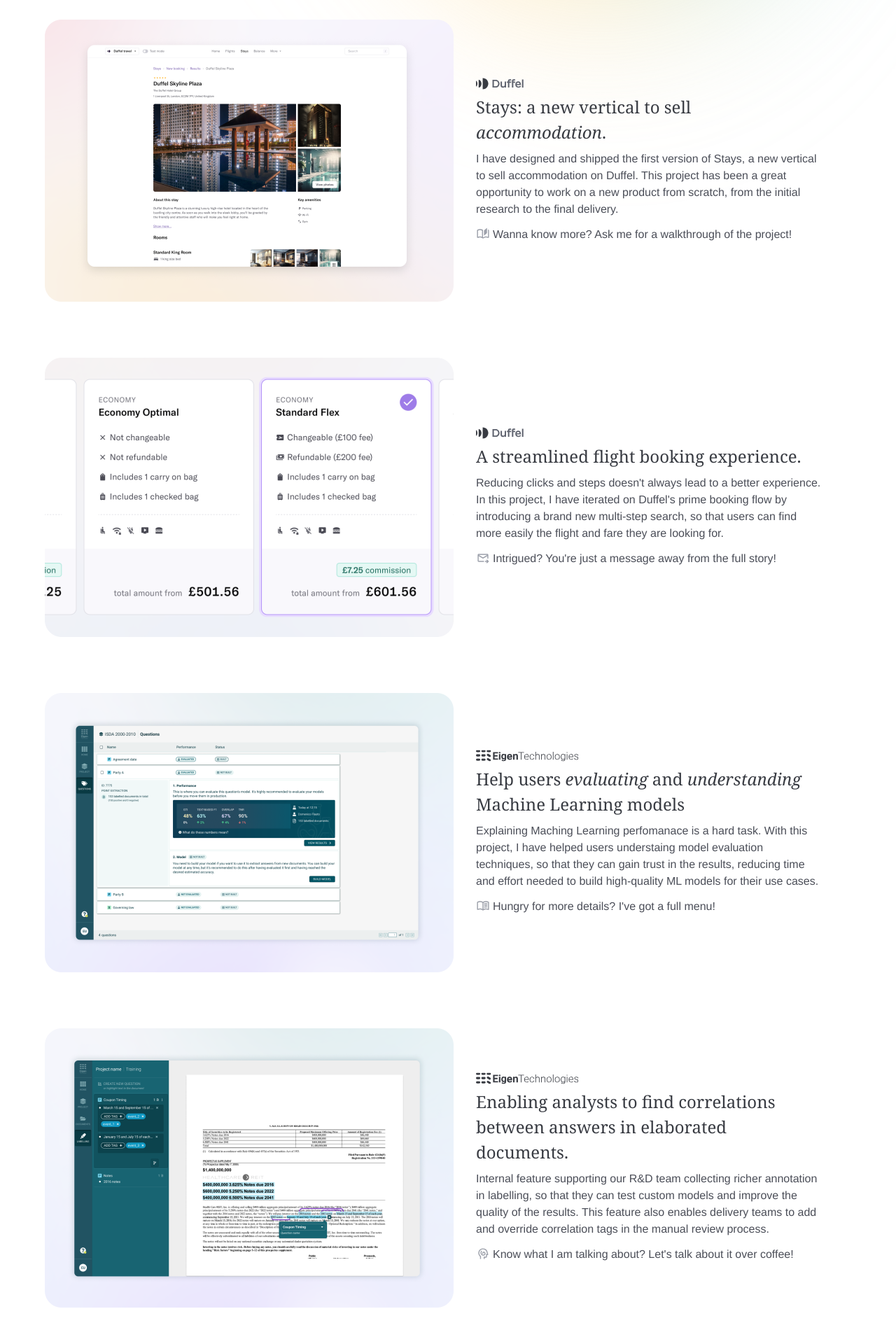
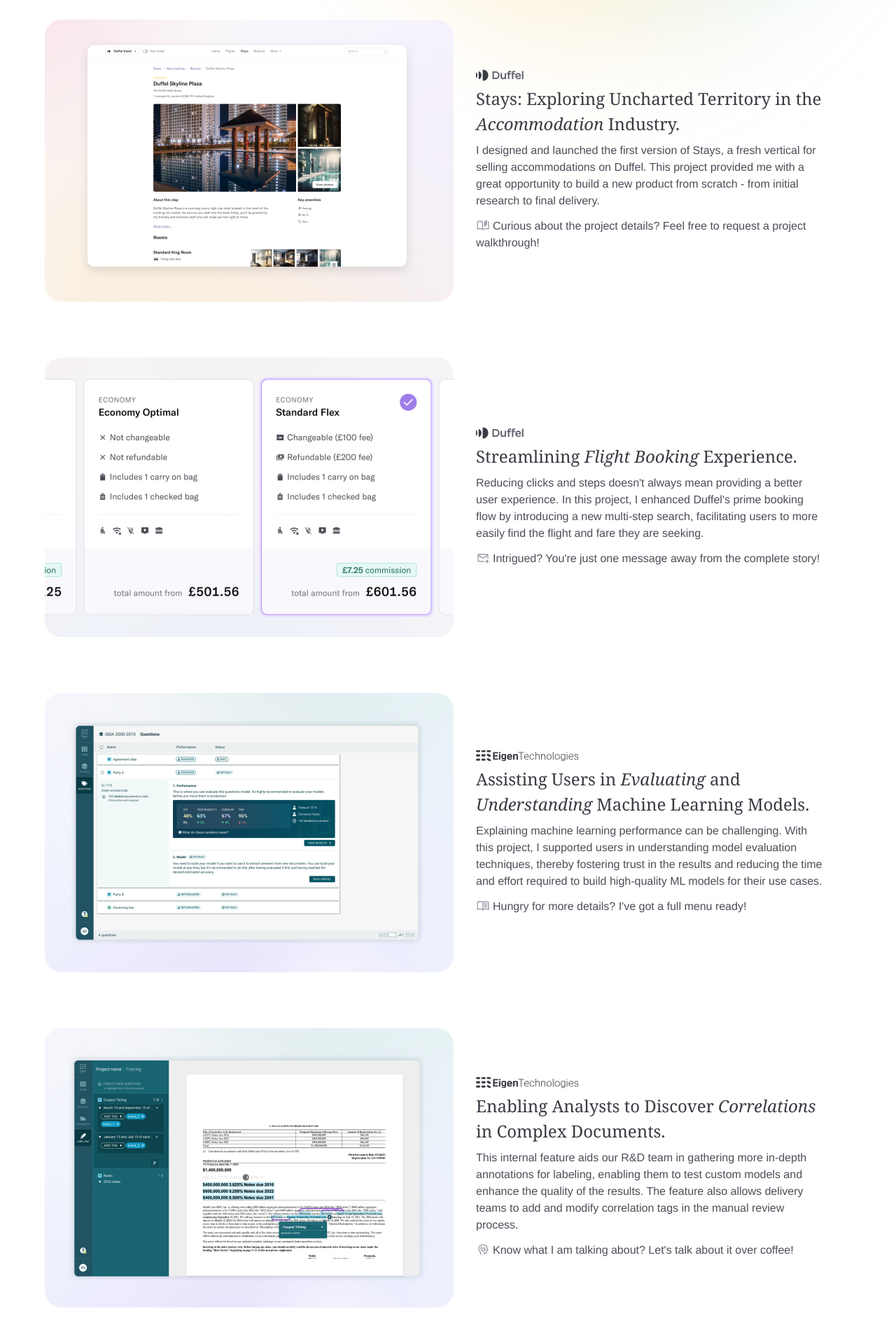
Before and after one commit to domenicoflauto/domenicoflauto, a Next.js app: page / in a window 1280 px wide. Shown: the part 700-2620 px from the top of the page at 70% size. Built offline with nearby package versions, Linux system fonts and the light colour scheme.

Commit message:
adds twitter card, review copy

```diff
--- a/src/components/intro/intro.tsx
+++ b/src/components/intro/intro.tsx
@@ -31,15 +31,14 @@ export function Intro() {
         </span>
       </p>
       <p>
-        In the last 8+ years, I have helped start-ups growing and becoming more user-centred, while putting my heart in UX/UI, design systems, user research and prototyping.
+        Over the past 8+ years, I have supercharged the growth of various start-ups by fostering a more user-centered approach, focusing my expertise on UX/UI, design systems, user research, and prototyping.
       </p>
       <p>
-        Do you have an exciting project, work collaboration or idea you want to chat about?&nbsp;
-        I am currently
+        If you have an intriguing project, potential work collaboration, or an innovative idea you&apos;d like to discuss, I&apos;m currently
         <span className="dot" />
         <strong>open</strong> to new opportunities!
         <br />
-        Drop me an email at <strong>hello@domenicoflauto.com</strong>
+        Feel free to drop me an email at <strong>hello@domenicoflauto.com</strong>
       </p>
       <SocialIcons />
 
--- a/src/components/work/work.tsx
+++ b/src/components/work/work.tsx
@@ -85,9 +85,9 @@ const IconBrain = () => {
 
 const ItemLink = ({ url, teaser }: { url?: string, teaser?: number }) => {
   const Teasers = [
-    <span key="teaser1" className='item-link'><IconBook />Wanna know more? Ask me for a walkthrough of the project!</span>,
-    <span key="teaser2" className='item-link'><IconEnvelope />Intrigued? You&apos;re just a message away from the full story!</span>,
-    <span key="teaser3" className='item-link'><IconBook2 />Hungry for more details? I&apos;ve got a full menu!</span>,
+    <span key="teaser1" className='item-link'><IconBook />Curious about the project details? Feel free to request a project walkthrough!</span>,
+    <span key="teaser2" className='item-link'><IconEnvelope />Intrigued? You&apos;re just one message away from the complete story!</span>,
+    <span key="teaser3" className='item-link'><IconBook2 />Hungry for more details? I&apos;ve got a full menu ready!</span>,
     <span key="teaser4" className='item-link'><IconBrain />Know what I am talking about? Let&apos;s talk about it over coffee!</span>,
   ]
 
@@ -105,12 +105,12 @@ const ItemLink = ({ url, teaser }: { url?: string, teaser?: number }) => {
 
 const WORK = [
   {
-    title: "Stays: a new vertical to sell <i>accommodation</i>.",
+    title: "Stays: Exploring Uncharted Territory in the <i>Accommodation</i> Industry.",
     description: `
-      I have designed and shipped the first version of Stays, a new vertical
-      to sell accommodation on Duffel. This project has been a great opportunity
-      to work on a new product from scratch, from the initial research to the
-      final delivery.
+      I designed and launched the first version of Stays, a fresh vertical
+      for selling accommodations on Duffel. This project provided me with
+      a great opportunity to build a new product from scratch - from initial
+      research to final delivery.
     `,
     callToAction: <ItemLink teaser={1} />,
     image: staysPreview,
@@ -118,12 +118,12 @@ const WORK = [
     id: "stays",
   },
   {
-    title: "A streamlined flight booking experience.",
+    title: "Streamlining <i>Flight Booking</i> Experience.",
     description: `
-      Reducing clicks and steps doesn't always lead to a better experience.
-      In this project, I have iterated on Duffel's prime booking flow
-      by introducing a brand new multi-step search, so that users can find
-      more easily the flight and fare they are looking for.
+      Reducing clicks and steps doesn't always mean providing a better user experience.
+      In this project, I enhanced Duffel's prime booking flow by introducing
+      a new multi-step search, facilitating users to more easily find
+      the flight and fare they are seeking.
       `,
     callToAction: <ItemLink teaser={2} />,
     image: mssPreview,
@@ -131,12 +131,12 @@ const WORK = [
     id: "mss",
   },
   {
-    title: "Help users <i>evaluating</i> and <i>understanding</i> Machine Learning models",
+    title: "Assisting Users in <i>Evaluating</i> and <i>Understanding</i> Machine Learning Models.",
     description: `
-      Explaining Maching Learning perfomanace is a hard task. With this
-      project, I have helped users understaing model evaluation
-      techniques, so that they can gain trust in the results, reducing time
-      and effort needed to build high-quality ML models for their use cases.
+      Explaining machine learning performance can be challenging. With
+      this project, I supported users in understanding model evaluation
+      techniques, thereby fostering trust in the results and reducing
+      the time and effort required to build high-quality ML models for their use cases.
       `,
     callToAction: <ItemLink teaser={3} />,
     image: modelEvalPreview,
@@ -144,11 +144,12 @@ const WORK = [
     id: "model-evaluation",
   },
   {
-    title: "Enabling analysts to find correlations between answers in elaborated documents.",
+    title: "Enabling Analysts to Discover <i>Correlations</i> in Complex Documents.",
     description: `
-    Internal feature supporting our R&D team collecting richer annotation in labelling,
-    so that they can test custom models and improve the quality of the results. This feature
-    also enables delivery teams to add and override correlation tags in the manual review process.
+    This internal feature aids our R&D team in gathering more in-depth annotations
+    for labeling, enabling them to test custom models and enhance the quality
+    of the results. The feature also allows delivery teams to add and modify
+    correlation tags in the manual review process.
     `,
     callToAction: <ItemLink teaser={4} />,
     image: correlatedAnswerPreview,
@@ -159,13 +160,13 @@ const WORK = [
 
 const ARTICLES = [
   {
-    title: "Designing the modern <i>flight booking</i> experience",
+    title: "Designing the Modern <i>Flight Booking</i> Experience",
     description: `
       "When presenting flight options (offers) back to your customers for a
       simple return flight, there are at least 32 important pieces of
       information to communicate.”<br />
-      In this blog post I reflect on the challenges and gotchas that come
-      when designing a modern and intuitive booking flow.
+      In this blog post, I reflect upon the challenges and pitfalls that
+      surface when designing a modern and intuitive booking flow.
     `,
     image: blogPostPreview,
     logo: "duffel",
@@ -176,9 +177,9 @@ const ARTICLES = [
 
 const PATENTS = [
   {
-    title: "Training and applying structured data extraction models",
+    title: "Training and Applying Structured Data Extraction Models",
     description: `
-      I was part of the founding team who designed and developed the
+      I was part of the founding team that designed and developed the
       core technology of the Eigen platform.
       <br />
       <br />
```
Also changed, not shown: src/app/twitter-image.png (added).
